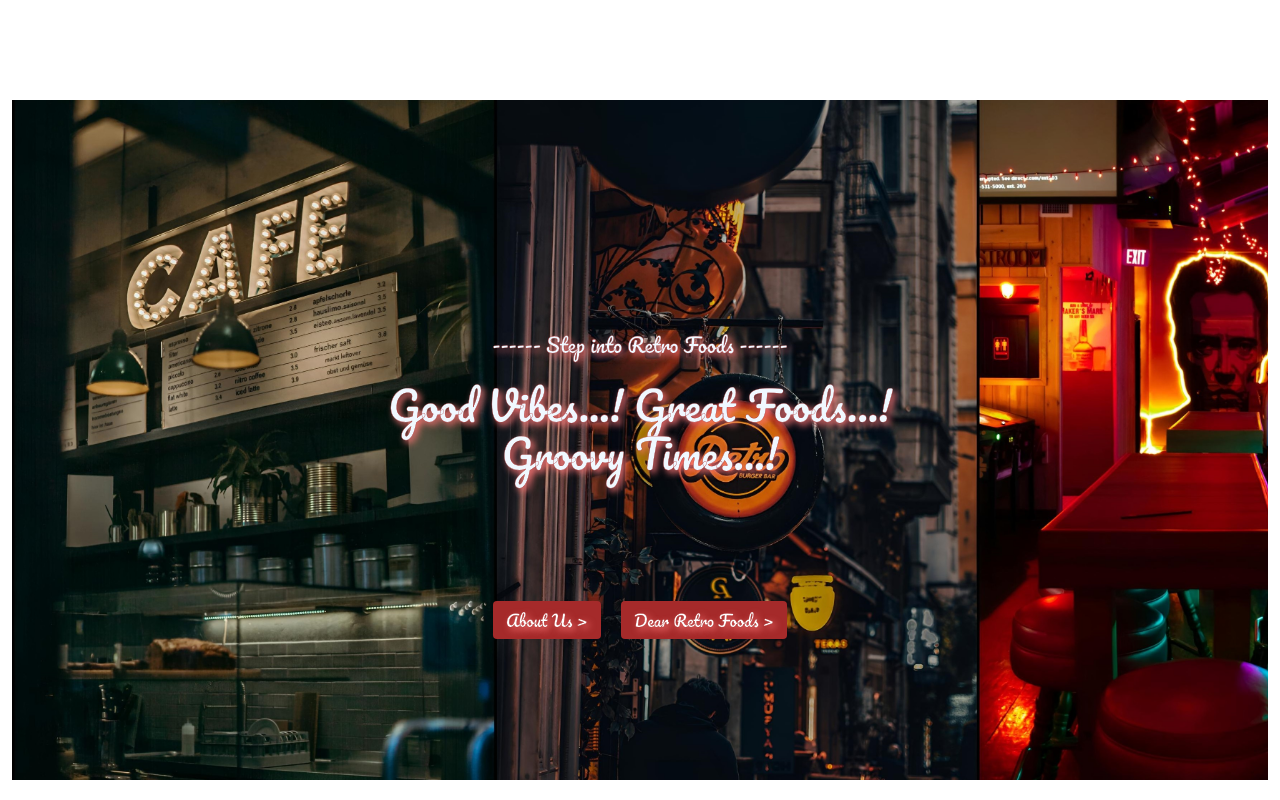
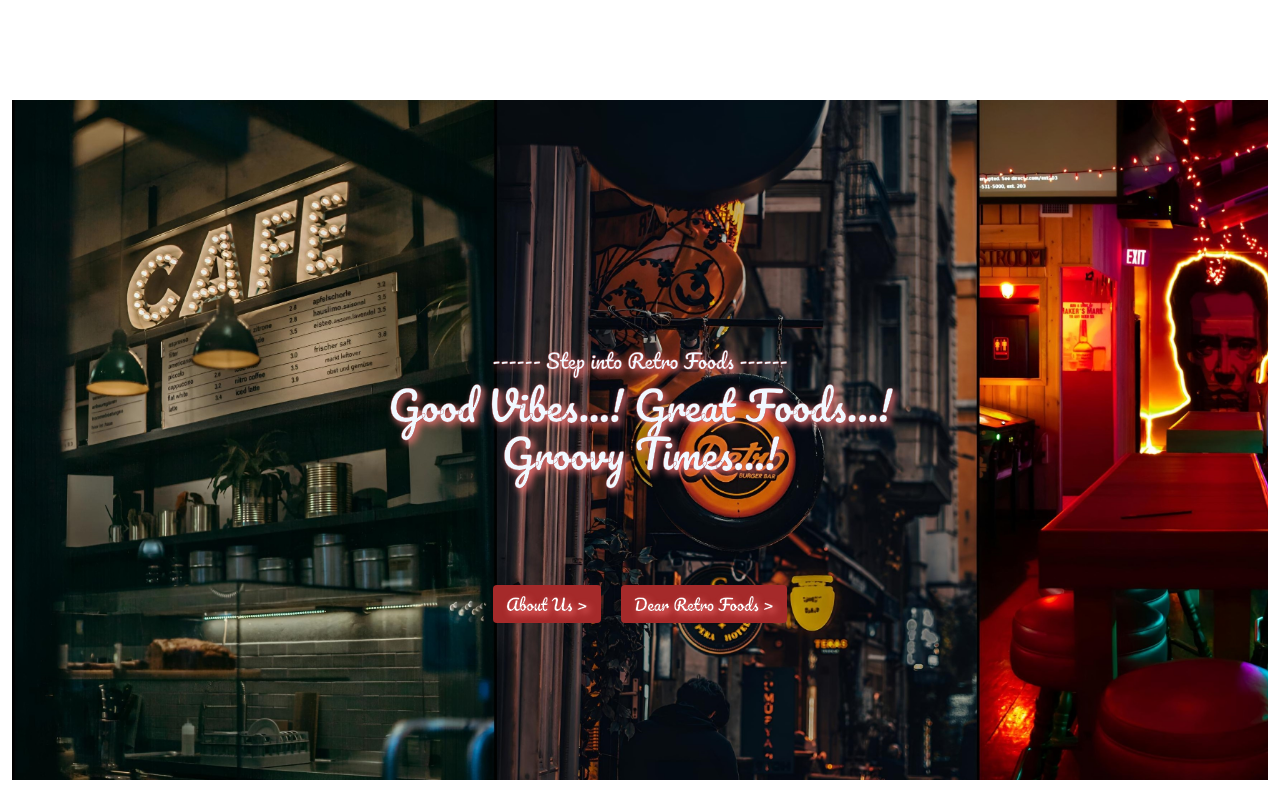
Before and after one commit to GopiiKrisshna/retrofoods, a website: page home.html in a window 1280 px wide. Drawn offline with nearby package versions, Linux system fonts and the light colour scheme.

Commit message:
Update home.html

```diff
--- a/home.html
+++ b/home.html
@@ -77,11 +77,11 @@
 <body>
     <div class="container-fluid">
         <section id="home">
-            <div>
-                <h5 class="mb-4">------ Step into Retro Foods ------</h5>
-                <h1 class="mb-4">Good Vibes...! Great Foods...! <br> Groovy Times...!</h1>
+            <div class=mt-5>
+                <h5>------ Step into Retro Foods ------</h5>
+                <h1>Good Vibes...! Great Foods...! <br> Groovy Times...!</h1>
             </div>
-            <div id="homebtn">
+            <div id="homebtn" class=mb-5>
                 <a href="aboutpage.html" class="btn me-3 mb-2">About Us &gt;</a>
                 <a href="feedbackpage.html" class="btn mb-2">Dear Retro Foods &gt;</a>
             </div>
```
